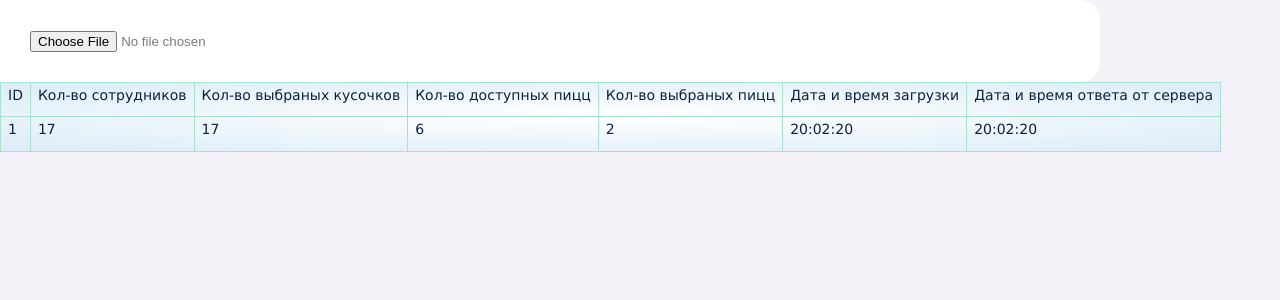
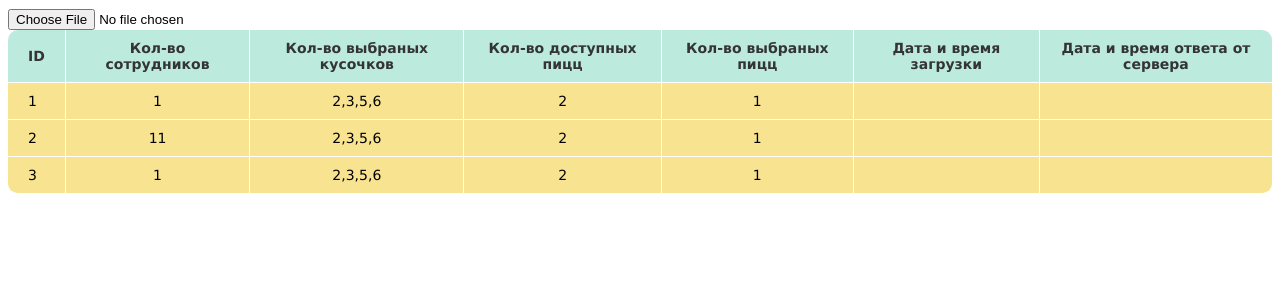
Before and after one commit to victorbaranov/pizza, a React (Create React App) app: page / in a window 1280 px wide. Shown: the top 300 px of the page. Built offline with nearby package versions, Linux system fonts and the light colour scheme; no server answers.

Commit message:
working1_3 css and props get map

```diff
--- a/src/App.css
+++ b/src/App.css
@@ -1,189 +1,41 @@
-.wrap-section{
-  margin: 0 auto;
-}
-.form-wrap {
-  width: 550px;
-  background: #ffd500;
-  border-radius: 20px;
-}
-.form-wrap *{transition: .1s linear}
-.profile {
-  width: 240px;
-  float: left;
-  text-align: center;
-  padding: 30px;
-}
-form {
-  background: white;
-  float: left;
-  width: calc(100% - 240px);
-  padding: 30px;
-  border-radius: 0 20px 20px 0;
-  color: #7b7b7b;
-}
-.form-wrap:after, form div:after {
-  content: "";
-  display: table;
-  clear: both;
-}
-form div {
-  margin-bottom: 15px;
-  position: relative;
-}
-h1 {
-  font-size: 24px;
-  font-weight: 400;
-  position: relative;
-  margin-top: 50px;
-}
-h1:after {
-  content: "\f138";
-  font-size: 40px;
-  font-family: FontAwesome;
-  position: absolute;
-  top: 50px;
-  left: 50%;
-  transform: translateX(-50%);
-}
-
-/********************** стилизация элементов формы **********************/
-label, span {
-  display: block;
+table {
+  font-family: "Lucida Sans Unicode", "Lucida Grande", Sans-Serif;
   font-size: 14px;
-  margin-bottom: 8px;
-}
-input[type="text"], input[type="email"] {
-  border-width: 0;
-  outline: none;
-  margin: 0;
-  width: 100%;
-  padding: 10px 15px;
-  background: #e6e6e6;
-}
-input[type="text"]:focus, input[type="email"]:focus {
-  box-shadow: inset 0 0 0 2px rgba(0,0,0,.2);
-}
-.radio label {
-  position: relative;
-  padding-left: 50px;
-  cursor: pointer;
-  width: 50%;
-  float: left;
-  line-height: 40px;
-}
-.radio input {
-  position: absolute;
-  opacity: 0;
-}
-.radio-control {
-  position: absolute;
-  top: 0;
-  left: 0;
-  height: 40px;
-  width: 40px;
-  background: #e6e6e6;
-  border-radius: 50%;
+  border-radius: 10px;
+  border-spacing: 0;
   text-align: center;
   }
-.male:before {
-  content: "\f222";
-  font-family: FontAwesome;
-  font-weight: bold;
+  th {
+  background: #BCEBDD;
+  color: rgb(52, 52, 53);
+  /* text-shadow: 0 1px 1px #2D2020; */
+  padding: 10px 20px;
   }
-.female:before {
-  content: "\f221";
-  font-family: FontAwesome;
-  font-weight: bold;
+  th, td {
+  border-style: solid;
+  border-width: 0 1px 1px 0;
+  border-color: white;
   }
-.radio label:hover input ~ .radio-control,
-.radiol input:focus ~ .radio-control {
-  box-shadow: inset 0 0 0 2px rgba(0,0,0,.2);
+  th:first-child, td:first-child {
+  text-align: left;
   }
-.radio input:checked ~ .radio-control {
-  color: red;
+  th:first-child {
+  border-top-left-radius: 10px;
   }
-select {
-  width: 100%;
-  cursor: pointer;
-  padding: 10px 15px;
-  outline: 0;
-  border: 0;
-  background: #e6e6e6;
-  color: #7b7b7b;
-  -webkit-appearance: none; /*убираем галочку в webkit-браузерах*/
-  -moz-appearance: none; /*убираем галочку в Mozilla Firefox*/
-}
-select::-ms-expand {
-  display: none; /*убираем галочку в IE*/
-}
-.select-arrow {
-  position: absolute;
-  top: 38px;
-  right: 15px;
-  width: 0;
-  height: 0;
-  pointer-events: none; /*активизируем показ списка при нажатии на стрелку*/
-  border-style: solid;
-  border-width: 8px 5px 0 5px;
-  border-color: #7b7b7b transparent transparent transparent;
-}
-button {
-  padding: 10px 0;
-  border-width: 0;
-  display: block;
-  width: 120px;
-  margin: 25px auto 0;
-  background: #60e6c5;
-  color: white;
-  font-size: 14px;
-  outline: none;
-  text-transform: uppercase;
-}
-
-/********************** добавляем форме адаптивность **********************/
-@media (max-width: 600px) {
-  .form-wrap {margin: 20px auto; max-width: 550px; width:100%;}
-  .profile, form {float: none; width: 100%;}
-  h1 {margin-top: auto; padding-bottom: 50px;}
-  form {border-radius: 0 0 20px 20px;}
-}
-
-
-body {
-  margin: 0;
-  background: #F4F1F8;
-}
-table {
-  border-collapse: collapse;
-  line-height: 1.1;
-  font-family: "Lucida Sans Unicode", "Lucida Grande", sans-serif;
-  background:  radial-gradient(farthest-corner at 50% 50%, white, #DCECF8);
-  color: #0C213B;
-}
-caption {
-  font-family: annabelle, cursive;
-  font-weight: bold;
-  font-size: 2em;
-  padding: 10px;
-  color: #F3CD26;
-  text-shadow: 1px 1px 0 rgba(0,0,0,.3);
- }
-caption:before, caption:after {
-  content: "\274B";
-  color: #A9E2CC;
-  margin: 0 10px;
-}
-th {
-  padding: 10px;
-  border: 1px solid #A9E2CC;
+  th:last-child {
+  border-top-right-radius: 10px;
+  border-right: none;
   }
   td {
-  font-size: 0.8em;
-  padding: 5px 7px;
-  border: 1px solid #A9E2CC;
+  padding: 10px 20px;
+  background: #F8E391;
   }
-.first {
-  font-size: 1em;
-  font-weight: bold;
-  text-align: center;
+  tr:last-child td:first-child {
+  border-radius: 0 0 0 10px;
   }
+  tr:last-child td:last-child {
+  border-radius: 0 0 10px 0;
+  }
+  tr td:last-child {
+  border-right: none;
+  }
--- a/src/App.js
+++ b/src/App.js
@@ -22,7 +22,6 @@ function App() {
         </section>
       </Fragment>
     </Provider>
-
   );
 }
 
--- a/src/components/TableOutputItem.js
+++ b/src/components/TableOutputItem.js
@@ -1,29 +1,31 @@
 import React, { Fragment } from 'react'
 
-export default function TableOutputItem() {
+export default function TableOutputItem({order}) {
+    console.log('order:', order)
     return (
         <Fragment>
             <tr className="">
-                <td className="text-left" data-label="Symbol">
-                    <span>1</span>
+                <td>
+                    <span>{order.id}</span>
                 </td>
-                <td data-label="Qty">
-                    <span>17</span>
+                <td>
+                    <span>{order.members}</span>
                 </td>
-                <td data-label="Order price">
-                    <span>17</span>
+                <td>
+                    {order.taken_pizza_count}
+                    {/* <span>{order.taken_pizza_count}</span> */}
                 </td>
-                <td data-label="Filled">
-                    <span>6</span>
+                <td>
+                    <span>{order.peace_count}</span>
                 </td>
-                <td data-label="Remaining">
-                    <span>2</span>
+                <td>
+                    <span>{order.pizza_count}</span>
                 </td>
-                <td data-label="Order value">
-                    <span>20:02:20</span>
+                <td>
+                    <span>{order.created_at}</span>
                 </td>
-                <td data-label="Fill price">
-                    <span>20:02:20</span>
+                <td>
+                    <span>{order.response_at}</span>
                 </td>
             </tr>
         </Fragment>
--- a/src/components/TableOutputList.js
+++ b/src/components/TableOutputList.js
@@ -4,6 +4,11 @@ import {useSelector, useDispatch} from 'react-redux';
 import { getOrders } from '../actions/action';
 
 import TableOutputItem from './TableOutputItem';
+
+let ordersHard=
+[{"id":1,"members":1,"taken_pizza_count":"2,3,5,6","peace_count":2,"pizza_count":1,"created_at":null,"response_at":null},
+{"id":2,"members":11,"taken_pizza_count":"2,3,5,6","peace_count":2,"pizza_count":1,"created_at":null,"response_at":null},
+{"id":3,"members":1,"taken_pizza_count":"2,3,5,6","peace_count":2,"pizza_count":1,"created_at":null,"response_at":null}]
 
 
 const TableOutputList =() =>{
@@ -14,34 +19,36 @@ const TableOutputList =() =>{
     }, [])
 
     const orders = useSelector((state)=> state.orders)
-    console.log('orders:', orders)
+    console.log('ordersHard:', ordersHard)
     return (
-        <table className="trade-table">
+        <table >
                 <tbody>
                     <tr className="title-tr">
-                        <td className="text-left">
-                            <span className="trade-td-title">ID</span>
-                        </td>
-                        <td>
-                            <span className="trade-td-title">Кол-во сотрудников</span>
-                        </td>
-                        <td>
-                            <span className="trade-td-title">Кол-во выбраных кусочков</span>
-                        </td>
-                        <td>
-                            <span className="trade-td-title"> Кол-во доступных пицц</span>
-                        </td>
-                        <td>
-                            <span className="trade-td-title">Кол-во выбраных пицц </span>
-                        </td>
-                        <td>
-                            <span className="trade-td-title">Дата и время загрузки</span>
-                        </td>
-                        <td>
-                            <span className="trade-td-title">Дата и время ответа от сервера</span>
-                        </td>
+                        <th className="text-left">
+                            <span>ID</span>
+                        </th>
+                        <th>
+                            <span>Кол-во сотрудников</span>
+                        </th>
+                        <th>
+                            <span>Кол-во выбраных кусочков</span>
+                        </th>
+                        <th>
+                            <span> Кол-во доступных пицц</span>
+                        </th>
+                        <th>
+                            <span>Кол-во выбраных пицц </span>
+                        </th>
+                        <th>
+                            <span>Дата и время загрузки</span>
+                        </th>
+                        <th>
+                            <span>Дата и время ответа от сервера</span>
+                        </th>
                     </tr>
-                   <TableOutputItem />
+                    {ordersHard.map( (order) =>(
+                        <TableOutputItem  order={order} key={`oreder+${order.id}`}/>
+                    ))}
 
                 </tbody>
             </table>
```
Lines whose indentation alone changed are shown as unchanged.
